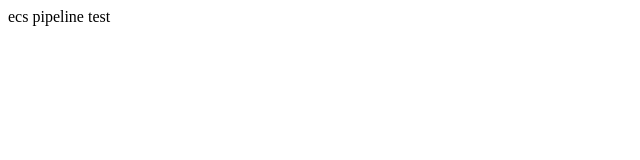
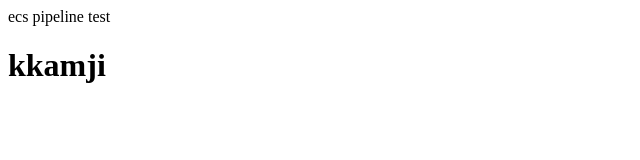
Before and after one commit to War-Oxi/ecspipe, a plain HTML site: page index.html in a window 1280 px wide. Shown: the whole page, without its empty margins (0-640 px from the left). Drawn offline with Linux system fonts and the light colour scheme.

Commit message:
you're doing great

```diff
--- a/index.html
+++ b/index.html
@@ -1 +1,3 @@
 ecs pipeline test
+
+<h1>kkamji</h1>
```
